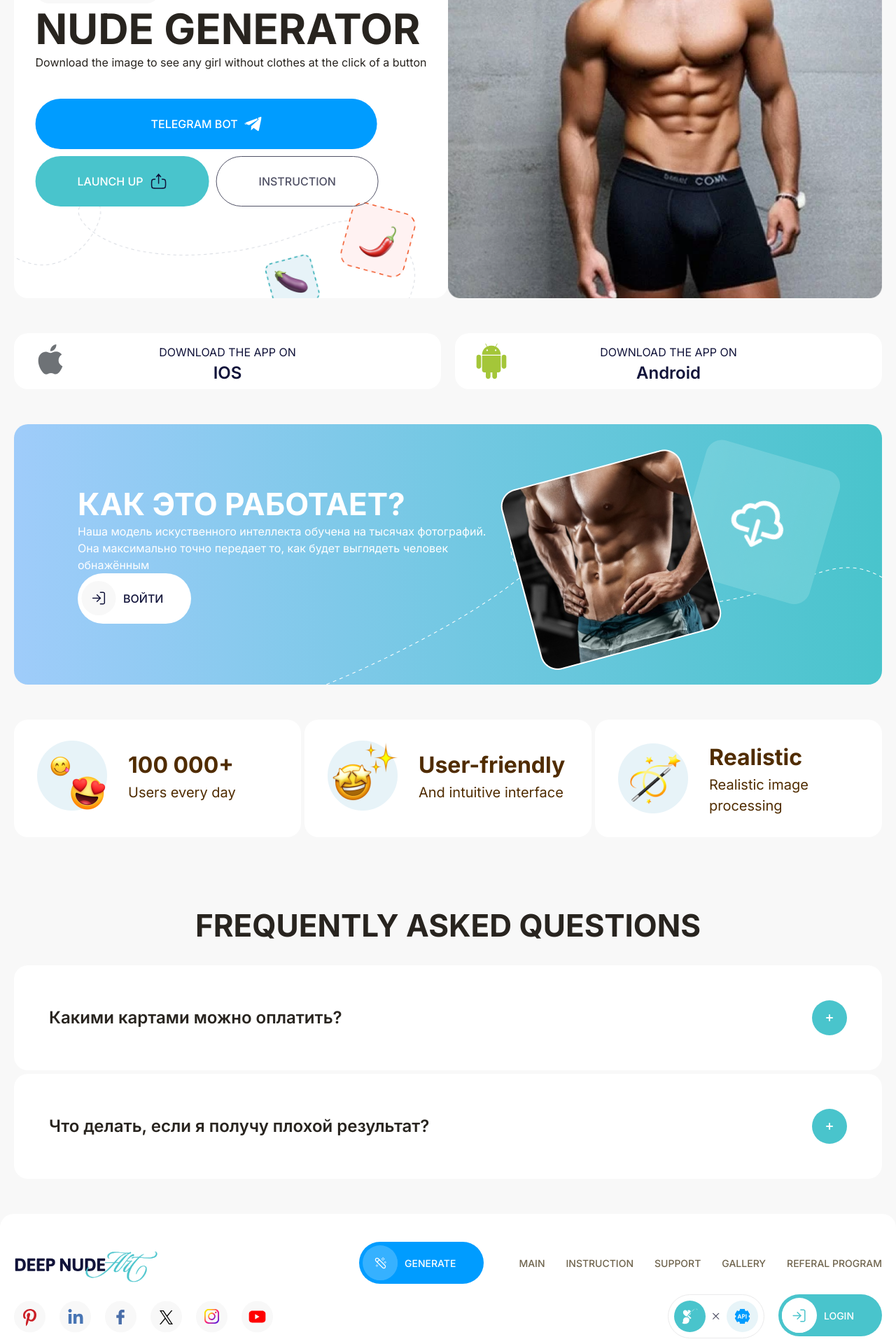
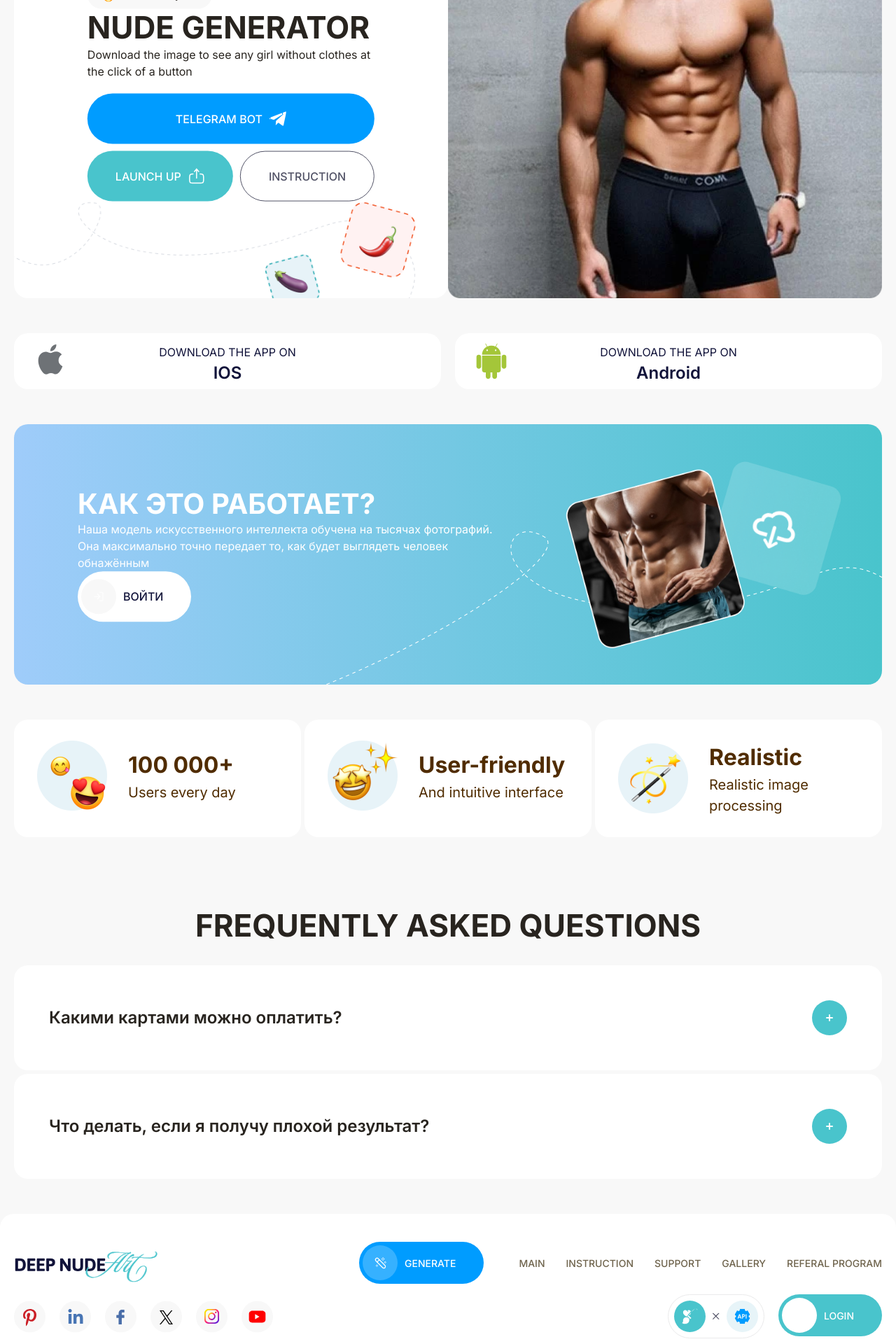
Before and after one commit to PavelMartinez/spark_test, a Next.js app: page / in a window 1280 px wide. Shown: the part 300-2220 px from the top of the page at 70% size. Built offline with nearby package versions, Linux system fonts and the light colour scheme.

Commit message:
fix adaptive

```diff
--- a/src/components/Achievements/Achievements.scss
+++ b/src/components/Achievements/Achievements.scss
@@ -28,7 +28,7 @@
             &-title {
                 color: var(--color-brown-dark, #502C00);
 
-                @include mobile {
+                @include tablet {
                     font-size: 24px;
                     font-weight: 700;
                 }
@@ -38,7 +38,7 @@
                 color: var(--color-brown-dark, #502C00);
                 @include font-inter-20-regular;
 
-                @include mobile {
+                @include tablet {
                     font-size: 14px;
                     font-weight: 500;
                 }
@@ -47,7 +47,7 @@
 
         &__icon {
             flex: 0 0 auto;
-            @include mobile {
+            @include tablet {
                 height: 80px;
                 width: 80px;
             }
--- a/src/components/Banner/Banner.scss
+++ b/src/components/Banner/Banner.scss
@@ -17,6 +17,9 @@
         &-center {
             @include abs-center;
             @include flex-column(40);
+            @include desktop {
+                gap: 20px;
+            }
         }
 
         &-image {
@@ -61,8 +64,12 @@
             &-p {
                 @include font-inter-14-regular;
 
+                @include tablet {
+                    font-size: 12px;
+                }
+
                 @include mobile {
-                    @include font-inter-12-regular;
+                    font-size: 12px;
                 }
 
             }
@@ -71,15 +78,33 @@
         &-title {
             white-space: nowrap;
 
+            @include desktop {
+                white-space: normal;
+            }
+
+            @include tablet {
+                font-size: 14px;
+            }
+
+
             @include mobile {
-                white-space: normal;
+                @include font-inter-14-regular;
             }
 
 
             &-h1 {
+                white-space: nowrap;
+
+                @include desktop {
+                    font-size: 44px;
+                }
+
+                @include tablet {
+                    font-size: 32px;
+                }
+
                 @include mobile {
-                    @include font-inter-32-bold;
-                    white-space: nowrap;
+                    font-size: 28px;
                 }
             }
 
--- a/src/components/Banner/Banner.tsx
+++ b/src/components/Banner/Banner.tsx
@@ -29,7 +29,7 @@
 							<div className='banner__buttons'>
 								<div className='banner__buttons-top'>
 									<Button
-										variant='rightIcon'
+										variant='righticon'
 										color='blue'
 										size='xl'
 										icon={<TelegramSvg />}
@@ -39,7 +39,7 @@
 								</div>
 								<div className='banner__buttons-bottom'>
 									<Button
-										variant='rightIcon'
+										variant='righticon'
 										color='green'
 										size='M'
 										icon={<UploadSvg  />}
--- a/src/components/Footer/Footer.tsx
+++ b/src/components/Footer/Footer.tsx
@@ -1,5 +1,5 @@
 
-import { Logo, LogoFooterMob, Login, ButtonSvg, YoutubeIcon, InstIcon, InIcon, FacebookIcon, PinterestIcon, XIcon } from '../UI/svg';
+import { Logo, LogoFooterMob, ButtonMobSvg, MagicStickSvg, YoutubeIcon, InstIcon, InIcon, FacebookIcon, PinterestIcon, XIcon } from '../UI/svg';
 import Button from '../UI/primitives/Button/Button';
 import Navbar from '../Navbar/Navbar';
 import Link from 'next/link';
@@ -19,17 +19,17 @@
 					<div className='footer-top'>
 						<div className='footer-top__row'>
 							<div className='footer-top__logo visible-mobile'>
-								<LogoFooterMob  />
+								<LogoFooterMob />
 							</div>
 							<div className='footer-top__logo hidden-mobile'>
 								<Logo />
 							</div>
 							<div className='footer-top__menu'>
 								<Button
-									variant='leftIcon'
+									variant='lefticon'
 									size='s'
 									color='blue'
-									icon={<ButtonSvg />}
+									icon={<MagicStickSvg />}
 								>
 									GENERATE
 								</Button>
@@ -77,10 +77,10 @@
 									<Generation />
 								</div>
 								<Button
-									variant='leftIcon'
+									variant='lefticon'
 									size='s'
 									color='green'
-									icon={<Login />}
+									icon={<ButtonMobSvg className='color-green' />}
 									className='footer-top__buttons-button'
 								>
 									LOGIN
@@ -88,6 +88,7 @@
 							</div>
 						</div>
 					</div>
+					<hr className='footer__hr' />
 					<div className='footer-bottom'>
 						<div className='footer__info'>
 							<ul className='footer__info-list'>
--- a/src/components/Header/Header.tsx
+++ b/src/components/Header/Header.tsx
@@ -27,7 +27,7 @@
 						<Logo />
 					</div>
 					<Button
-						variant='leftIcon'
+						variant='lefticon'
 						size='s'
 						color='blue'
 						icon={<MagicStickSvg />}
@@ -45,7 +45,7 @@
 					</LanguageSelector>
 					<Generation leftIcon={<FlagSvgRu />} rightIcon={<FlagSvgRu />} />
 					<Button
-						variant='leftIcon'
+						variant='lefticon'
 						size='s'
 						color='green'
 						icon={<ButtonMobSvg className='color-green' />}
--- a/src/components/HowToWork/HowToWork.scss
+++ b/src/components/HowToWork/HowToWork.scss
@@ -8,16 +8,27 @@
         }
 
         &__info {
+             color: var(--color-white, #ffffff);
             @include mobile {
-                margin: 40px 0;
                 padding: 0 30px;
             }
 
+            &-button {
+                padding: 5px 40px 5px 5px;
+                @include mobile {
+                    .button__content div:first-child {
+                        width: 40px;
+                        height: 40px;
+                    }
+                }
+            }
+
             &-text {
-                color: var(--color-white, #ffffff);
+                @include tablet {
+                    font-size: 14px;
+                }
 
                 @include mobile {
-                    @include font-inter-14-regular;
                     margin-bottom: 30px;
                 }
             }
@@ -27,8 +38,16 @@
                 @include font-inter-44-bold;
                 color: var(--color-white, #ffffff);
 
+                @include desktop {
+                    font-size: 40px;
+                }
+
+                @include tablet {
+                    font-size: 32px;
+                }
+
                 @include mobile {
-                    @include font-inter-32-bold;
+                    font-size: 28px;
                 }
             }
 
@@ -38,9 +57,15 @@
                 object-fit: cover;
                 width: 100%;
 
+                @include tablet {
+                    height: 623px;
+                    background: linear-gradient(to top, #9FCCFA, #49C4CC);
+                }
+
                 @include mobile {
                     height: 623px;
                 }
+
 
             }
         }
@@ -56,8 +81,22 @@
             width: 100%;
 
             &-image {
+                height: auto;
                 object-fit: cover;
 
+                @include desktop {
+                    width: 400px;
+                }
+
+                @include tablet {
+                    width: auto;
+                }
+
+            }
+
+            @include tablet {
+                @include flex-column(5);
+                padding-inline: 0;
             }
 
             @include mobile {
--- a/src/components/HowToWork/HowToWork.tsx
+++ b/src/components/HowToWork/HowToWork.tsx
@@ -3,24 +3,31 @@
 import HowToWorkImg from '../../../public/HowToWork.png'
 import ImageHow from '../../../public/ImageHow.png'
 import Button from '../UI/primitives/Button/Button'
-import { WhiteButtonSvg } from '../UI/svg'
+import { ButtonMobSvg } from '../UI/svg'
+
 
 const HowToWork = () => {
     return (
-        <div className='work'>
+			<div className='work'>
 				<div className='work__absolute'>
 					<div className='work__info'>
 						<div className='work__info-text'>
 							<h2 className='work__info-title'>Как это работает?</h2>
 							<p>
-								Наша модель искуственного интеллекта обучена на тысячах
+								Наша модель искусственного интеллекта обучена на тысячах
 								фотографий.
 								<br /> Она максимально точно передает то, как будет выглядеть
 								человек
 								<br /> обнажённым
 							</p>
 						</div>
-						<Button variant='leftIcon' color='white' size='m' icon={<WhiteButtonSvg />}>
+						<Button
+							variant='lefticon'
+							color='white'
+							size='m'
+							className='work__info-button'
+							icon={<ButtonMobSvg className='color-white' />}
+						>
 							Войти
 						</Button>
 					</div>
@@ -28,7 +35,7 @@
 				</div>
 				<Image src={HowToWorkImg} alt='Img' className='work__info-image' />
 			</div>
-    )
+		)
 }
 
 export default HowToWork
--- a/src/components/UI/primitives/Button/Button.scss
+++ b/src/components/UI/primitives/Button/Button.scss
@@ -7,7 +7,6 @@
     border-radius: 150px;
     padding-inline: 60px;
     cursor: pointer;
-    // box-sizing: border-box;
 
     transition-duration: var(--transition-duration);
 
@@ -28,7 +27,7 @@
             }
         }
 
-       &-leftIcon {
+       &-lefticon {
 
             padding: 5px 40px 5px 5px;
             gap: 15px;
@@ -36,7 +35,7 @@
 
         }
 
-        &-rightIcon {
+        &-righticon {
             gap: 10px;
 
             .button__content {
@@ -52,6 +51,16 @@
         &-M, &-m {
             @include font-inter-16-medium;
             height: 72px;
+
+            @include desktop {
+                padding-inline: 40px;
+            }
+
+            @include tablet {
+                height: 60px;
+                padding-inline: 30px;
+
+            }
 
             @include mobile {
                 @include font-inter-14-regular;
@@ -69,12 +78,24 @@
         &-XL, &-xl {
             @include font-inter-16-medium;
             height: 72px;
-            width: 488px;
+            padding-inline: 165px;
+
+            @include desktop {
+                padding-inline: 126px;
+            }
+
+            @include tablet {
+                height: 60px;
+                padding-inline: 106px;
+
+            }
+
 
             @include mobile {
                 @include font-inter-14-regular;
                 height: 52px;
                 width: 100%;
+                padding-inline: 0;
 
             }
         }
@@ -98,8 +119,25 @@
             color: var(--color-dark, #11133A);
             background: var(--color-white, #ffffff);
 
+            .button__content div:first-child {
+                background-color: var(--color-gray1, #F8F8F8);
+            }
+
+            .color-white g:first-child {
+                stroke: var(--color-dark, #11133A);
+
+            }
+
             @include hover {
-                background: var(--color-blue-010, #E0EBF2);
+                .button__content div:first-child {
+                    transition-duration: var(--transition-duration);
+                    background-color: var(--color-dark, #11133A);
+                }
+
+                .color-white g:first-child {
+                stroke: var(--color-white, #ffffff);
+
+            }
             }
         }
 
@@ -159,11 +197,14 @@
 
         background-color: var(--color-white, #ffffff);
         border-radius: 50%;
-        width: 50px;
-        height: 50px;
+
+        @include square(50px);
+
+
     }
 
     &__text {
         margin: auto;
+        white-space: nowrap;
     }
 }
--- a/src/components/UI/primitives/Button/Button.tsx
+++ b/src/components/UI/primitives/Button/Button.tsx
@@ -1,7 +1,7 @@
 import './Button.scss'
 
 interface ButtonProps extends React.ButtonHTMLAttributes<HTMLButtonElement> {
-	variant?: 'leftIcon' | 'rightIcon' | 'default'
+	variant?: 'lefticon' | 'righticon' | 'default'
 	size?: 'M' | 'S' | 'm' | 's' | 'xl' | 'XL'
 	color?: 'blue' | 'green' | 'white' | 'outline'
 	children?: React.ReactNode
@@ -10,14 +10,14 @@
 }
 
 const ButtonContent: React.FC<ButtonProps> = ({
-	variant = 'leftIcon',
+	variant = 'lefticon',
 	size = 'S',
 	color = 'outline',
 	children,
 	icon,
 	...props
 }) => {
-	if (variant === 'leftIcon' || variant === 'default') {
+	if (variant === 'lefticon' || variant === 'default') {
 		return (
 			<button
 				{...props}
@@ -33,7 +33,7 @@
 		)
 	}
 
-	if (variant === 'rightIcon') {
+	if (variant === 'righticon') {
 		return (
 			<button
 				{...props}
```
Also changed, not shown: src/styles/blocks/_footer.scss (+26 -4 lines), src/components/UI/svg/UploadSvg.svg.
